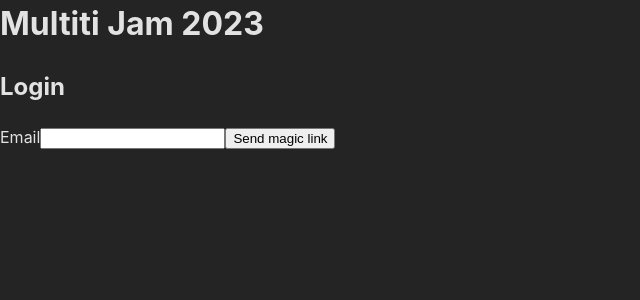
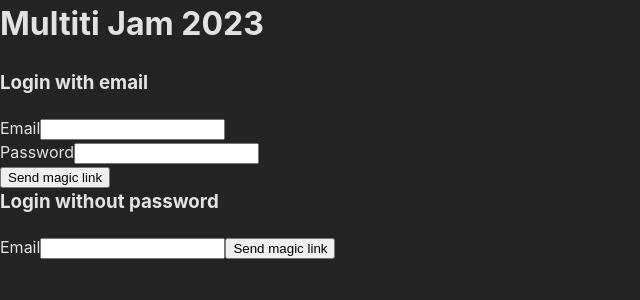
Before and after one commit to iadmm/2023_multiti_chrono, a React (Vite) app: page /login in a window 1280 px wide. Shown: the top 300 px of the page, without its empty margins (0-640 px from the left). Built offline with nearby package versions, Linux system fonts and the light colour scheme; no server answers.

Commit message:
Admin.tsx

```diff
--- a/App.tsx
+++ b/App.tsx
@@ -9,9 +9,9 @@ import {
 import Home from "./src/pages/home/Home";
 import Login from "./src/pages/login/Login";
 import ErrorPage from "./src/pages/error/ErrorPage";
-import { supabase } from "./src/pages/auth/supabaseClient";
 import Account from "./src/pages/auth/Account";
 import { getProfile, loadSession } from "./src/lib/loaders";
+import Admin from "./src/pages/admin/Admin";
 
 const Root = () => {
   return (
@@ -43,7 +43,7 @@ const router = createBrowserRouter([
     ],
   },
   {
-    path: "/account",
+    id: "auth",
     loader: async () => {
       const { session } = await loadSession();
       if (!session) {
@@ -51,9 +51,17 @@ const router = createBrowserRouter([
       }
       return { session, profile: await getProfile(session) };
     },
-    element: <Account />,
+    children: [
+      {
+        path: "/account",
+        element: <Account />,
+      },
+      {
+        path: "/admin",
+        element: <Admin />
+      },
+    ],
   },
-
 ]);
 
 function App() {
--- /dev/null
+++ b/src/pages/admin/Admin.tsx
@@ -0,0 +1,63 @@
+import React, { useEffect, useState } from "react";
+import { supabase } from "../auth/supabaseClient";
+
+const Admin = () => {
+  useEffect(() => {
+    supabase
+      .from("slides")
+      .select()
+      .then((r) => console.log(r));
+  });
+  useEffect(() => {
+    const channel = supabase.channel("db-messages");
+
+    const roomId = 1;
+    const userId = "user1";
+
+    channel.on(
+      "postgres_changes",
+      {
+        event: "INSERT",
+        schema: "public",
+        table: "slides",
+        filter: `playlist_id=eq.${roomId}`,
+      },
+      (payload) => console.log(payload)
+    );
+
+    channel.subscribe(async (status) => {
+      console.log(status);
+      if (status === "SUBSCRIBED") {
+        console.log("subscribed");
+        /*
+        const res = await supabase.from("slides").insert({
+          playlist_id: roomId,
+          type: "video",
+          playlist_order: 2,
+          value: "https://www.youtube.com/watch?v=dQw4w9WgXcQ",
+        });
+        console.log(res);
+        */
+      }
+    });
+  }, []);
+  return (
+    <div>
+      <div>Admin</div>
+      <button
+        onClick={async () => {
+          const res = await supabase.from("slides").insert({
+            playlist_id: 1,
+            type: "video",
+            playlist_order: 2,
+            value: "https://www.youtube.com/watch?v=dQw4w9WgXcQ",
+          });
+        }}
+      >
+        Create
+      </button>
+    </div>
+  );
+};
+
+export default Admin;
--- a/src/pages/auth/Account.tsx
+++ b/src/pages/auth/Account.tsx
@@ -1,13 +1,27 @@
 import React from "react";
 import { supabase } from "./supabaseClient";
-import { useLoaderData, useNavigate } from "react-router-dom";
+import {
+  useLoaderData,
+  useNavigate,
+  useRouteLoaderData,
+} from "react-router-dom";
 import AccountForm from "./components/AccountForm";
 import Avatar from "./components/Avatar";
 import { updateProfile } from "../../lib/loaders";
 
+export interface ProfileForm {
+  username: string;
+  full_name: string;
+}
+export interface AvatarForm {
+  avatar_url: string;
+}
+export type ProfilePayload = AvatarForm | ProfileForm;
+export type Profile = AvatarForm & ProfileForm;
+
 const Account = () => {
   const navigate = useNavigate();
-  const { profile, session } = useLoaderData() as any;
+  const { profile, session } = useRouteLoaderData("auth") as any;
   const signout = () => {
     supabase.auth.signOut();
     navigate("/");
--- a/src/pages/auth/components/AccountForm.tsx
+++ b/src/pages/auth/components/AccountForm.tsx
@@ -1,5 +1,6 @@
 import { useForm } from "react-hook-form";
-import useAccount, { Profile } from "../useAccount";
+import {Profile} from "../Account";
+
 
 interface AccountFormProps {
   profile: Profile;
--- a/src/pages/auth/supabaseClient.js
+++ b/src/pages/auth/supabaseClient.js
@@ -1,6 +1,12 @@
-import { createClient } from '@supabase/supabase-js'
+import { createClient } from "@supabase/supabase-js";
 
 const supabaseUrl = import.meta.env.VITE_SUPABASE_URL;
 const supabaseKey = import.meta.env.VITE_SUPABASE_KEY;
 
-export const supabase = createClient(supabaseUrl, supabaseKey)
+export const supabase = createClient(supabaseUrl, supabaseKey, {
+  realtime: {
+    params: {
+      eventsPerSecond: 10,
+    },
+  },
+});
--- a/src/pages/login/Login.tsx
+++ b/src/pages/login/Login.tsx
@@ -1,103 +1,14 @@
-import {
-  Navigate,
-  redirect,
-  useLoaderData, useNavigate,
-  useRouteLoaderData,
-} from "react-router-dom";
-import { useForm } from "react-hook-form";
-import { useState } from "react";
-import { supabase } from "../auth/supabaseClient";
+import React from "react";
+import PasswordLess from "./components/PasswordLess";
+import EmailPassword from "./components/EmailPassword";
 
-/*
-export default function Login() {
-  const {session, loading:sessionLoading} = useAuth();
-  const [loading, setLoading] = useState(false);
-  const [email, setEmail] = useState("");
-
-  const handleLogin = async (e) => {
-    e.preventDefault();
-
-    try {
-      setLoading(true);
-      const { error } = await supabase.auth.signInWithOtp({ email });
-      if (error) throw error;
-      alert("Check your email for the login link!");
-    } catch (error) {
-      alert(error.error_description || error.message);
-    } finally {
-      setLoading(false);
-    }
-  };
-  if (sessionLoading){return null}
-  if (session){
-    return <Navigate to={"/home"} />
-  }
+const Login = () => {
   return (
-    <div className="row flex-center flex">
-      <div className="col-6 form-widget" aria-live="polite">
-        <h1 className="header">Supabase + React</h1>
-        <p className="description">
-          Sign in via magic link with your email below
-        </p>
-        {loading ? (
-          "Sending magic link..."
-        ) : (
-          <form onSubmit={handleLogin}>
-            <label htmlFor="email">Email</label>
-            <input
-              id="email"
-              className="inputField"
-              type="email"
-              placeholder="Your email"
-              value={email}
-              onChange={(e) => setEmail(e.target.value)}
-            />
-            <button className="button block" aria-live="polite">
-              Send magic link
-            </button>
-          </form>
-        )}
-      </div>
+    <div>
+      <EmailPassword />
+      <PasswordLess />
     </div>
   );
-}
-*/
+};
 
-export default function Login() {
-  const { register, handleSubmit } = useForm({ defaultValues: { email: "" } });
-  const { session }: any = useRouteLoaderData("root");
-  const [loading, setLoading] = useState(false);
-  const navigate = useNavigate()
-  async function onSubmit({ email }: any) {
-    try {
-      setLoading(true);
-      const { error } = await supabase.auth.signInWithOtp({ email });
-      if (error) throw error;
-      navigate("/");
-    } catch (error) {
-      alert(error.error_description || error.message);
-    } finally {
-      setLoading(false);
-    }
-  }
-  if (session) {
-    return <Navigate to={"/account"} />;
-  }
-
-  return (
-    <div>
-      <h2>Login</h2>
-      <form onSubmit={handleSubmit(onSubmit)}>
-        <label htmlFor="email">Email</label>
-        <input
-          id="email"
-          type="email"
-          {...register("email", { required: true })}
-        />
-        <button className="button block" aria-live="polite" disabled={loading}>
-          {loading ? "Loading" : "Send magic link"}
-        </button>
-      </form>
-    </div>
-  );
-}
+export default Login;
--- /dev/null
+++ b/src/pages/login/components/EmailPassword.tsx
@@ -0,0 +1,67 @@
+import {
+  Navigate,
+  redirect,
+  useLoaderData,
+  useNavigate,
+  useRouteLoaderData,
+} from "react-router-dom";
+import { useForm } from "react-hook-form";
+import { useState } from "react";
+import { supabase } from "../../auth/supabaseClient";
+
+function PasswordLess() {
+  const { register, handleSubmit } = useForm({
+    defaultValues: { email: "", password: "" },
+  });
+  const { session }: any = useRouteLoaderData("root");
+  const [loading, setLoading] = useState(false);
+  const navigate = useNavigate();
+  async function onSubmit({ email, password }: any) {
+    try {
+      setLoading(true);
+      const { error } = await supabase.auth.signInWithPassword({
+        email,
+        password,
+      });
+      if (error) throw error;
+      navigate("/");
+    } catch (error) {
+      console.error(error);
+      //alert(error.error_description || error.message);
+    } finally {
+      setLoading(false);
+    }
+  }
+  if (session) {
+    return <Navigate to={"/account"} />;
+  }
+
+  return (
+    <div>
+      <h3>Login with email</h3>
+      <form onSubmit={handleSubmit(onSubmit)}>
+        <div>
+          <label htmlFor="email">Email</label>
+          <input
+            id="email"
+            type="email"
+            {...register("email", { required: true })}
+          />
+        </div>
+        <div>
+          <label htmlFor="email">Password</label>
+          <input
+            id="password"
+            type="password"
+            {...register("password", { required: true })}
+          />
+        </div>
+        <button className="button block" aria-live="polite" disabled={loading}>
+          {loading ? "Loading" : "Send magic link"}
+        </button>
+      </form>
+    </div>
+  );
+}
+
+export default PasswordLess;
--- /dev/null
+++ b/src/pages/login/components/PasswordLess.tsx
@@ -0,0 +1,51 @@
+import {
+  Navigate,
+  redirect,
+  useLoaderData,
+  useNavigate,
+  useRouteLoaderData,
+} from "react-router-dom";
+import { useForm } from "react-hook-form";
+import { useState } from "react";
+import { supabase } from "../../auth/supabaseClient";
+
+function PasswordLess() {
+  const { register, handleSubmit } = useForm({ defaultValues: { email: "" } });
+  const { session }: any = useRouteLoaderData("root");
+  const [loading, setLoading] = useState(false);
+  const navigate = useNavigate();
+  async function onSubmit({ email }: any) {
+    try {
+      setLoading(true);
+      const { error } = await supabase.auth.signInWithOtp({ email });
+      if (error) throw error;
+      navigate("/");
+    } catch (error) {
+      alert(error.error_description || error.message);
+    } finally {
+      setLoading(false);
+    }
+  }
+  if (session) {
+    return <Navigate to={"/account"} />;
+  }
+
+  return (
+    <div>
+      <h3>Login without password</h3>
+      <form onSubmit={handleSubmit(onSubmit)}>
+        <label htmlFor="email">Email</label>
+        <input
+          id="email"
+          type="email"
+          {...register("email", { required: true })}
+        />
+        <button className="button block" aria-live="polite" disabled={loading}>
+          {loading ? "Loading" : "Send magic link"}
+        </button>
+      </form>
+    </div>
+  );
+}
+
+export default PasswordLess;
```
Also changed, not shown: src/pages/admin/Admin.jsx (deleted, +0 -11 lines), src/pages/auth/useAccount.ts (deleted, +0 -76 lines).
